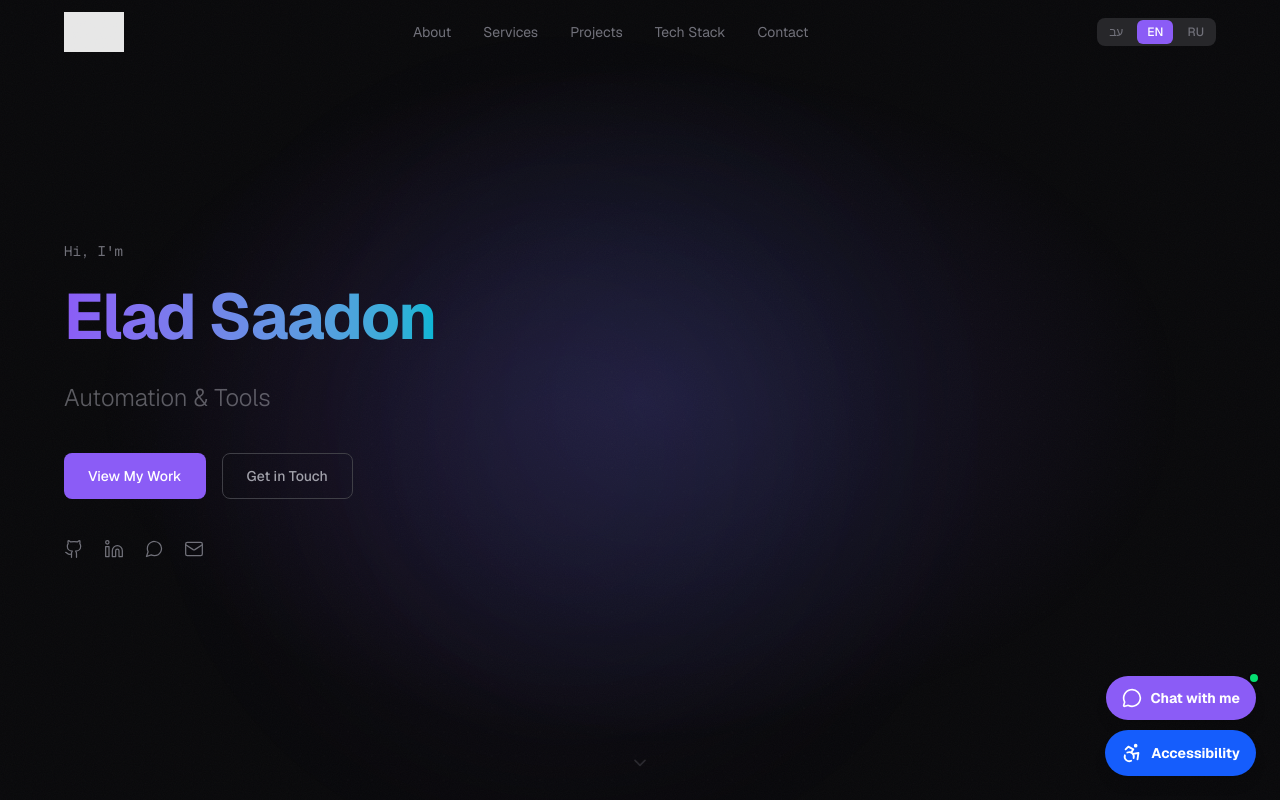
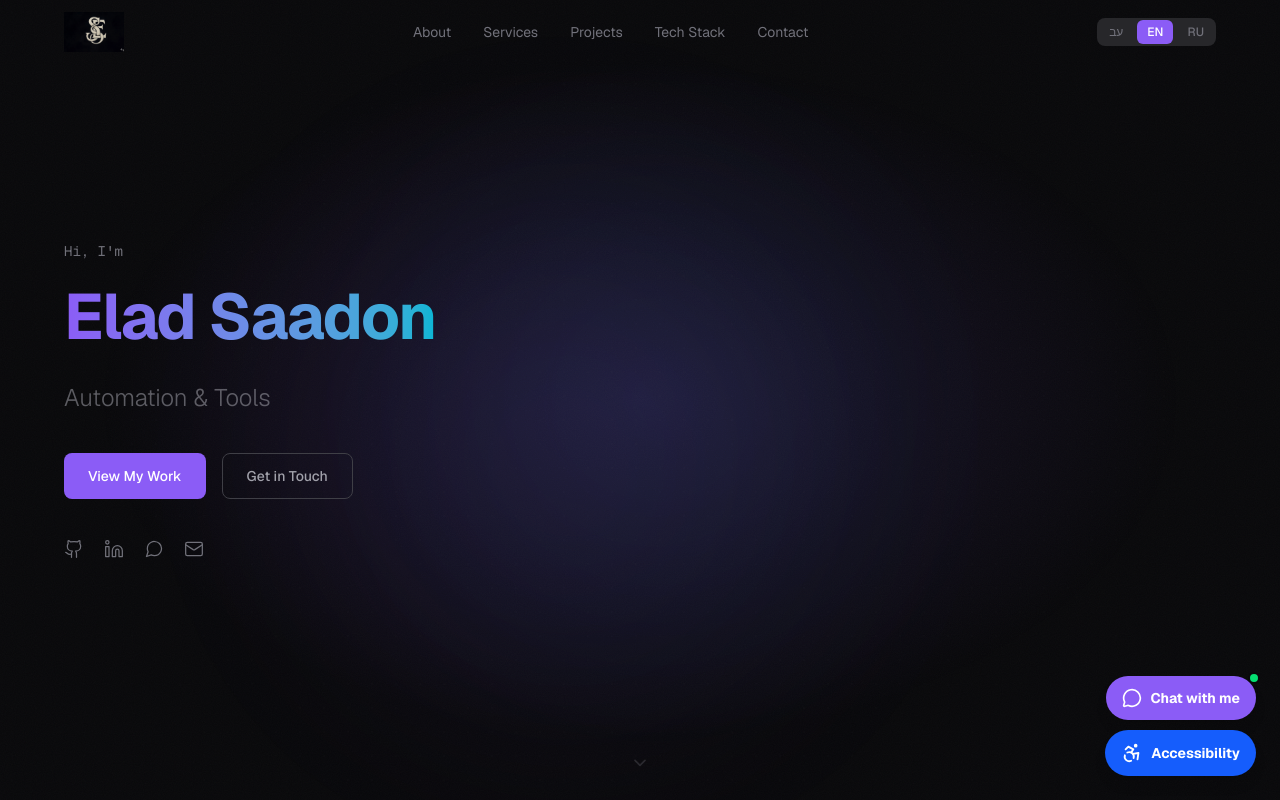
Before and after one commit to Bobikobi/elad-portfolio, a Next.js app: page / in a window 1280 px wide. Shown: the top 800 px of the page. Built offline with nearby package versions, Linux system fonts and the light colour scheme.

Commit message:
fix: logo blend mode, favicon via app/icon.png

```diff
--- a/src/app/layout.tsx
+++ b/src/app/layout.tsx
@@ -42,7 +42,6 @@ export const metadata: Metadata = {
     alternateLocale: ["en_US", "ru_RU"],
   },
   robots: { index: true, follow: true },
-  icons: { icon: '/logo.png', apple: '/logo.png' },
 };
 
 export default function RootLayout({
--- a/src/components/layout/Navbar.tsx
+++ b/src/components/layout/Navbar.tsx
@@ -52,7 +52,7 @@ export default function Navbar() {
             <img
               src="/logo.png"
               alt="ES Logo"
-              style={{ filter: 'brightness(0) invert(1)' }}
+              style={{ mixBlendMode: 'screen' }}
               className="h-10 w-auto object-contain"
             />
           </button>
```
Also changed, not shown: src/app/icon.png (added).
